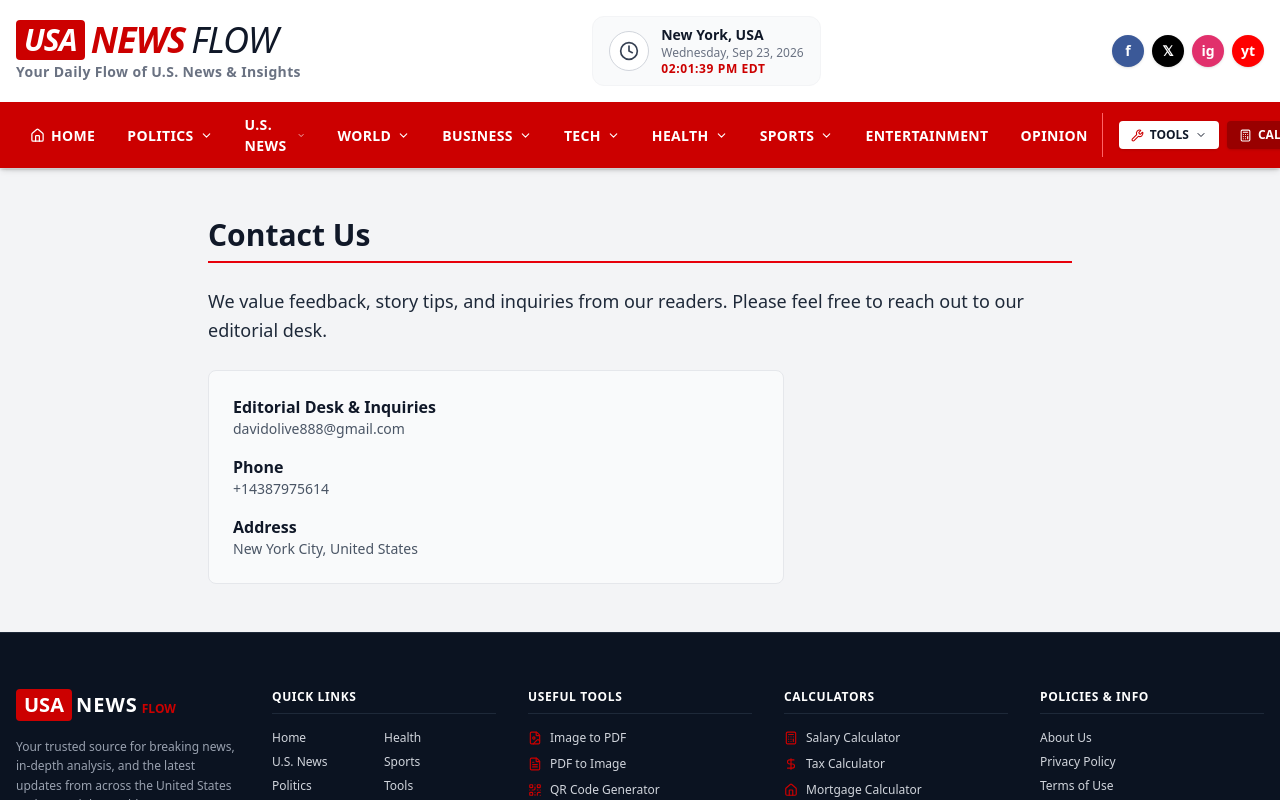
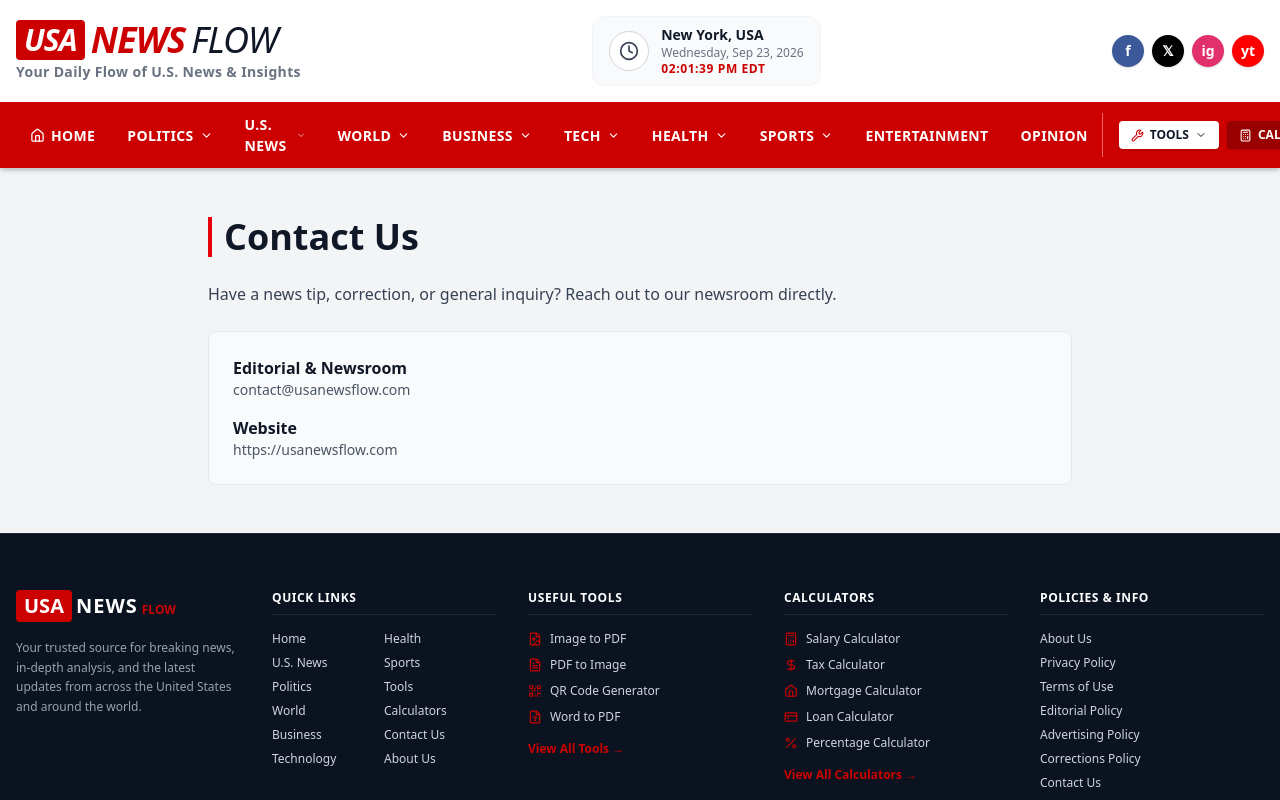
Before and after one commit to mrartsgamer4-spec/usa-news-flow, a Next.js app: page /contact in a window 1280 px wide. Shown: the top 800 px of the page. Built offline with nearby package versions, Linux system fonts and the light colour scheme.

Commit message:
Update page.tsx

```diff
--- a/src/app/contact/page.tsx
+++ b/src/app/contact/page.tsx
@@ -3,43 +3,32 @@ import { siteConfig } from '@/lib/siteConfig';
 
 export const metadata: Metadata = {
     title: `Contact Us | ${siteConfig.name}`,
-    description: `Get in touch with the editorial team at ${siteConfig.name} for news tips, corrections, or inquiries.`,
+    description: `Get in touch with ${siteConfig.name} editorial and support team.`,
+    alternates: {
+        canonical: `${siteConfig.url}/contact`,
+    },
 };
 
 export default function ContactPage() {
     return (
-        <main className="max-w-4xl mx-auto px-4 py-12 space-y-6 text-gray-800">
-            <h1 className="text-3xl font-extrabold text-gray-900 border-b-2 border-red-600 pb-2">
+        <div className="max-w-4xl mx-auto px-4 py-12 space-y-6">
+            <h1 className="text-4xl font-extrabold text-gray-900 border-l-4 border-red-600 pl-3">
                 Contact Us
             </h1>
-            <p className="text-lg leading-relaxed">
-                We value feedback, story tips, and inquiries from our readers. Please feel free to reach out to our editorial desk.
+            <p className="text-gray-700 leading-relaxed">
+                Have a news tip, correction, or general inquiry? Reach out to our newsroom directly.
             </p>
 
-            <div className="bg-gray-50 p-6 rounded-lg border border-gray-200 space-y-4 max-w-xl">
+            <div className="bg-gray-50 border border-gray-200 p-6 rounded-lg space-y-4">
                 <div>
-                    <h3 className="font-bold text-gray-900">Editorial Desk & Inquiries</h3>
-                    <p className="text-sm text-gray-600">
-                        <a href="mailto:davidolive888@gmail.com" className="hover:underline">
-                            davidolive888@gmail.com
-                        </a>
-                    </p>
+                    <h2 className="font-bold text-gray-900">Editorial & Newsroom</h2>
+                    <p className="text-sm text-gray-600">contact@usanewsflow.com</p>
                 </div>
                 <div>
-                    <h3 className="font-bold text-gray-900">Phone</h3>
-                    <p className="text-sm text-gray-600">
-                        <a href="tel:+14387975614" className="hover:underline">
-                            +14387975614
-                        </a>
-                    </p>
-                </div>
-                <div>
-                    <h3 className="font-bold text-gray-900">Address</h3>
-                    <p className="text-sm text-gray-600">
-                        New York City, United States
-                    </p>
+                    <h2 className="font-bold text-gray-900">Website</h2>
+                    <p className="text-sm text-gray-600">{siteConfig.url}</p>
                 </div>
             </div>
-        </main>
+        </div>
     );
 }
```
